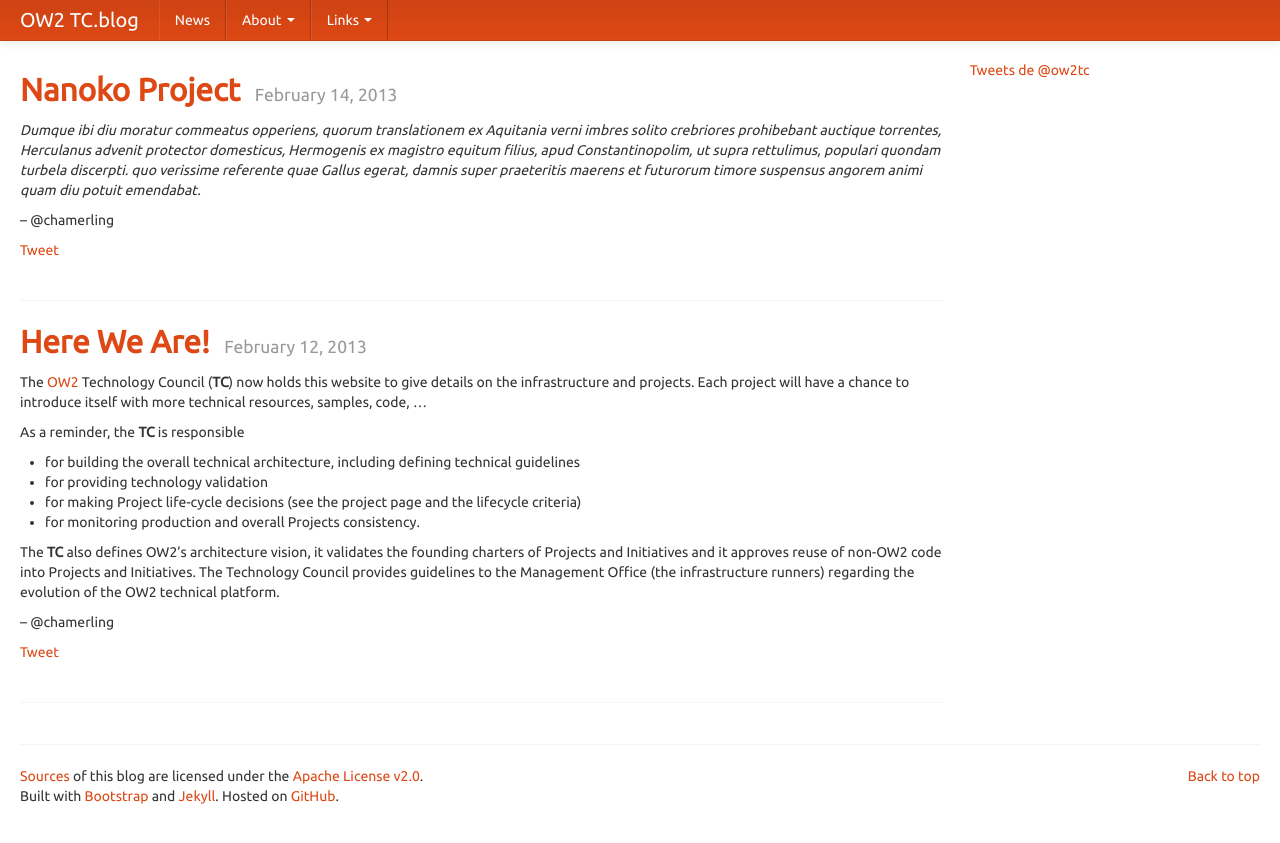
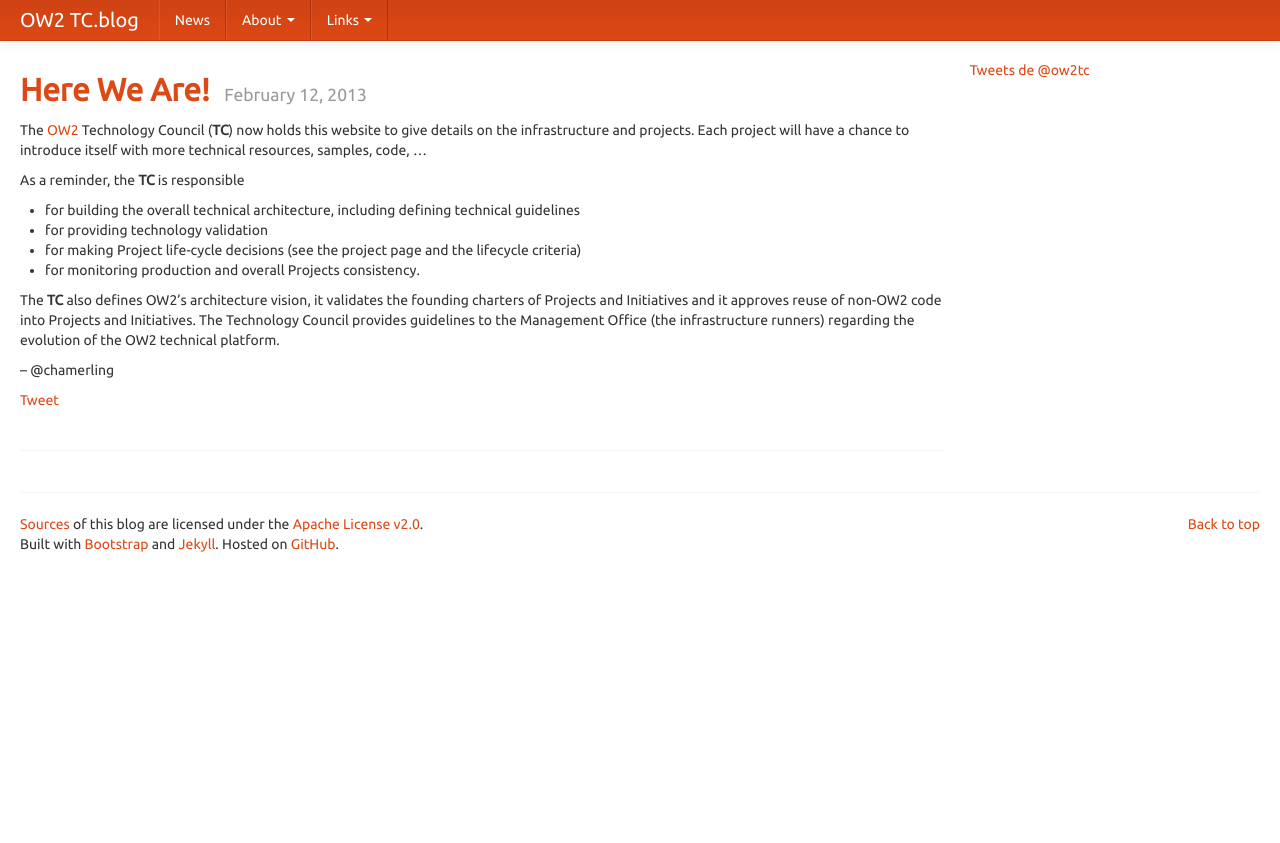
Before and after one commit to chamerling/ow2tc.github.com, a Jekyll site: the page built from index.html, in a window 1280 px wide. Shown: the top 843 px of the page. Built offline with Jekyll 4.4.1, drawn with Linux system fonts in a browser that asks for light colours; Markdown is read by kramdown in place of the engine named in the settings; comment, search, counter and statistics services are not loaded.

Commit message:
unpublish...

```diff
--- a/_posts/2013-02-14-nanoko-project.markdown
+++ b/_posts/2013-02-14-nanoko-project.markdown
@@ -2,9 +2,33 @@
 layout: post
 title: Nanoko Project
 permalink: /2013/02/nanoko-project/
-published: true
+published: false
 ---
 
-*Dumque ibi diu moratur commeatus opperiens, quorum translationem ex Aquitania verni imbres solito crebriores prohibebant auctique torrentes, Herculanus advenit protector domesticus, Hermogenis ex magistro equitum filius, apud Constantinopolim, ut supra rettulimus, populari quondam turbela discerpti. quo verissime referente quae Gallus egerat, damnis super praeteritis maerens et futurorum timore suspensus angorem animi quam diu potuit emendabat.*
+The OW2 TC is pleased to announce that [Nanoko](http://nanoko.org/) is now an OW2 project.
+
+
+*
+Nanoko is an initiative to provide methodologies, tools and frameworks to build modular and adaptive web applications.
+It focuses especially on client-side development using web technologies such as JavaScript, HTML5 and CSS3.
+
+Developing such client-side applications is a genuine challenge today.
+
+First, web applications were tackled by numerous types of development process, developer and technologies: PHP, Rails / Grails, JavaEE and so on.
+
+However, the client-side development was always considered as ugly. As JavaScript, the main language used in such applications, is not made to scale.
+
+Recently, several frameworks have attempted to improve this state, but generally do not cover the complete development lifecycle.
+They are just a library easing development, or a framework promoting a specific architecture pattern (MVC, MVVM).
+
+Nanoko aims to provide tools to make such development robust, easy and modular. Unlike other projects:
+
+- Nanoko does not impose an architectural pattern, you are free to use your prefered pattern.
+- Nanoko covers the complete lifecycle : design, development, packaging, tests, deployment
+- Nanoko offers reusable components to improve quality and development velocity
+*
+
+
+Welcome to the Nanoko team as OW2 citizen!
 
 -- @chamerling
```
